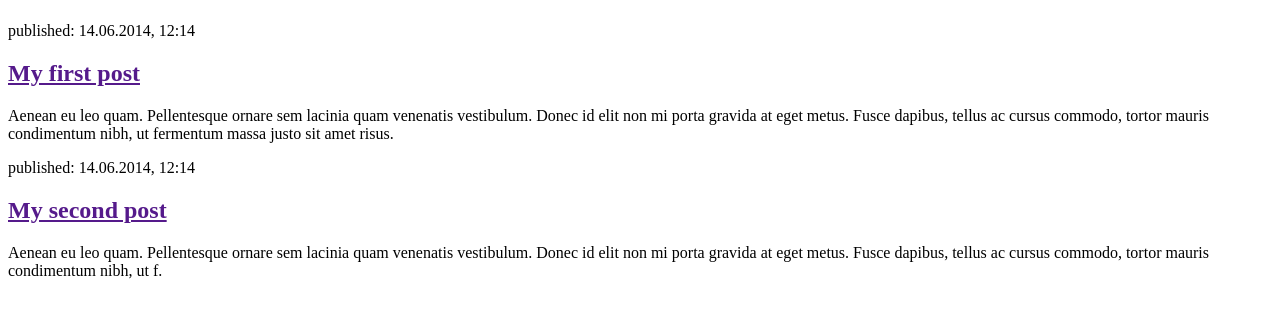
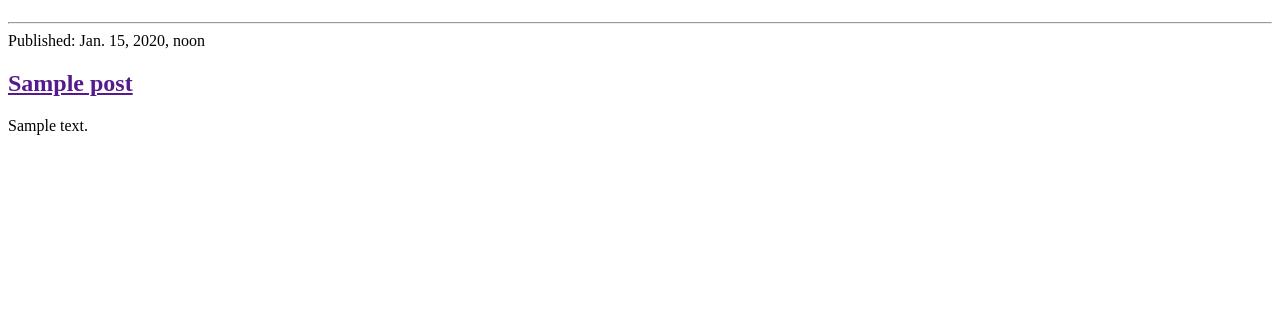
Before and after one commit to rnsasaki/my-first-blog, a Django app: page / in a window 1280 px wide. Shown: the part 58-376 px from the top of the page. Run offline with Django 3.2, Linux system fonts and the light colour scheme; tables that the repository leaves empty hold one stand-in row (values such as "Sample post").

Commit message:
Modified templates to display posts from database.

```diff
--- a/blog/templates/blog/post_list.html
+++ b/blog/templates/blog/post_list.html
@@ -7,17 +7,13 @@
         <header>
             <h1><a href="/">Sasaki's Blog</a></h1>
         </header>
-
-        <article>
-            <time>published: 14.06.2014, 12:14</time>
-            <h2><a href="">My first post</a></h2>
-            <p>Aenean eu leo quam. Pellentesque ornare sem lacinia quam venenatis vestibulum. Donec id elit non mi porta gravida at eget metus. Fusce dapibus, tellus ac cursus commodo, tortor mauris condimentum nibh, ut fermentum massa justo sit amet risus.</p>
-        </article>
-
-        <article>
-            <time>published: 14.06.2014, 12:14</time>
-            <h2><a href="">My second post</a></h2>
-            <p>Aenean eu leo quam. Pellentesque ornare sem lacinia quam venenatis vestibulum. Donec id elit non mi porta gravida at eget metus. Fusce dapibus, tellus ac cursus commodo, tortor mauris condimentum nibh, ut f.</p>
-        </article>
+        {% for post in posts %}
+            <article>
+                <hr>
+                <time> Published: {{post.published_date}} </time>
+                <h2><a href>{{post.title}}</a></h2>
+                <p>{{ post.text|linebreaksbr }}</p>
+            </article>
+        {% endfor %}
     </body>
 </html>
--- a/blog/views.py
+++ b/blog/views.py
@@ -1,5 +1,8 @@
 from django.shortcuts import render
+from .models import Post
+from django.utils import timezone
 
 # Create your views here.
 def post_list(request):
-    return render(request, 'blog/post_list.html', {})
+    posts = Post.objects.filter(published_date__lte=timezone.now()).order_by('published_date')
+    return render(request, 'blog/post_list.html', {'posts': posts})
```
